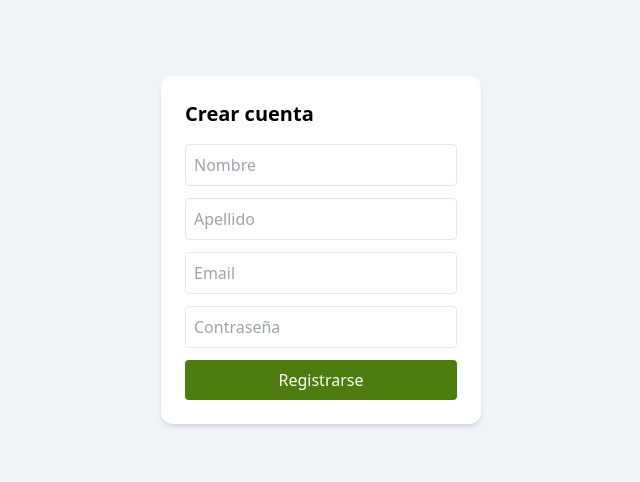
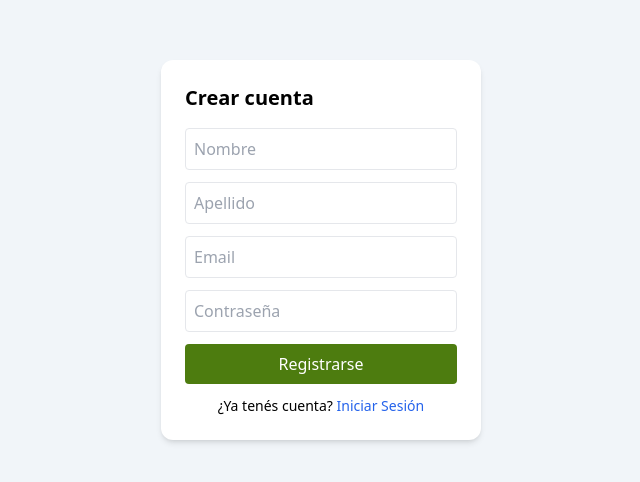
Before and after one commit to RedBoth/Campo-app, a React (Vite) app: page /signup in a window 1280 px wide. Shown: the part 150-632 px from the top of the page, without its empty margins (319-959 px from the left). Built offline with nearby package versions, Linux system fonts and the light colour scheme; no server answers.

Commit message:
Arreglado el redireccionamiento del registro/login

```diff
--- a/src/pages/Dashboard.jsx
+++ b/src/pages/Dashboard.jsx
@@ -1,5 +1,6 @@
 import { useState } from "react";
 import { useAuth } from "../context/AuthProvider";
+import { useNavigate } from "react-router-dom";
 import Sidebar from "../components/ui/Sidebar";
 import CamposPage from "./CamposPage";
 import Home from "./Home";
@@ -7,10 +8,15 @@
 export default function Dashboard() {
   const [activePage, setActivePage] = useState("campos");
   const { currentUser, logout } = useAuth();
+  const navigate = useNavigate();
 
   const handleLogout = async () => {
-    await logout();
-    window.location.href = "/";
+    try {
+        await logout();
+        navigate("/login");
+    } catch (error) {
+        console.error("Error al salir", error);
+    }
   };
 
   return (
--- a/src/pages/Login.jsx
+++ b/src/pages/Login.jsx
@@ -1,5 +1,5 @@
 import { useState } from "react";
-import { useNavigate } from "react-router-dom";
+import { useNavigate, Link } from "react-router-dom";
 import { useAuth } from "../context/AuthProvider";
 
 export default function Login() {
@@ -56,9 +56,9 @@
         </button>
         <p className="text-sm text-center mt-3">
           ¿No tenés cuenta?{" "}
-          <a href="/signup" className="text-blue-600 hover:underline">
+          <Link to="/signup" className="text-blue-600 hover:underline">
             Crear cuenta
-          </a>
+          </Link>
         </p>
       </form>
     </div>
--- a/src/pages/SignUp.jsx
+++ b/src/pages/SignUp.jsx
@@ -1,5 +1,5 @@
 import { useState } from "react";
-import { useNavigate } from "react-router-dom";
+import { useNavigate, Link } from "react-router-dom";
 import { useAuth } from "../context/AuthProvider";
 
 export default function SignUp() {
@@ -80,6 +80,13 @@
         >
           Registrarse
         </button>
+
+        <p className="text-sm text-center mt-3">
+          ¿Ya tenés cuenta?{" "}
+          <Link to="/login" className="text-blue-600 hover:underline">
+            Iniciar Sesión
+          </Link>
+        </p>
       </form>
     </div>
   );
```
